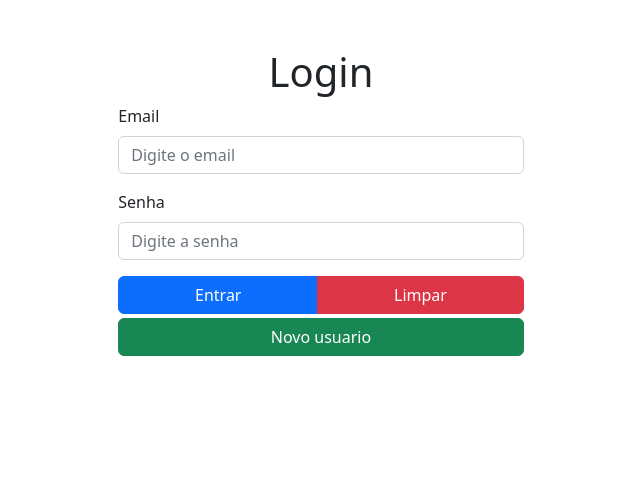
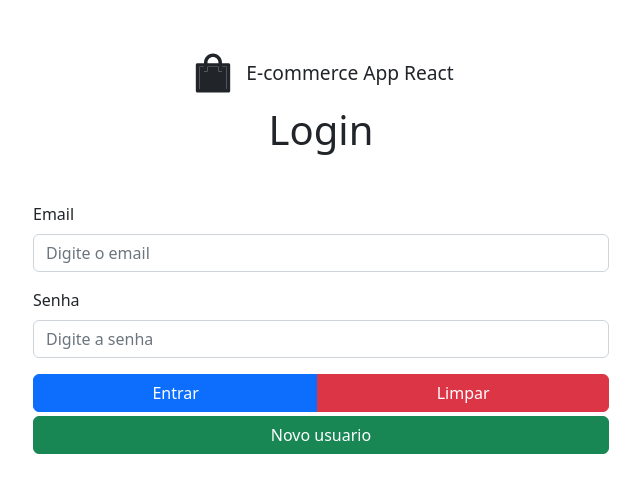
Before and after one commit to otaviohenrique1/ecommerce_app_react, a React (Create React App) app: page / in a window 1280 px wide. Shown: the top 492 px of the page, without its empty margins (319-959 px from the left). Built offline with nearby package versions, Linux system fonts and the light colour scheme.

Commit message:
commit 5

```diff
--- a/src/pages/Login.tsx
+++ b/src/pages/Login.tsx
@@ -3,6 +3,8 @@ import { Container, Row, Col, Form, Button, ButtonGroup } from 'react-bootstrap'
 import * as yup from "yup";
 import { FormikHelpers, useFormik } from "formik";
 import { Link, useNavigate } from "react-router-dom";
+import { AiTwotoneShopping } from "react-icons/ai";
+import styled from "styled-components";
 
 const validationSchema = yup.object({
   email: yup
@@ -72,9 +74,13 @@ export default function Login() {
       className="d-flex justify-content-center pt-5"
       fluid
     >
-      <Row>
+      <RowStyled>
+        <Col xs={12} className="d-flex justify-content-center align-items-center mb-2">
+          <AiTwotoneShopping size={50} />
+          <LogoName className="text-center mb-0 ms-2">E-commerce App React</LogoName>
+        </Col>
         <Col xs={12}>
-          <h1 className="text-center">Login</h1>
+          <h1 className="text-center mb-5">Login</h1>
         </Col>
         <Col xs={12}>
           <Form onSubmit={formik.handleSubmit}>
@@ -117,7 +123,15 @@ export default function Login() {
             >Novo usuario</Link>
           </Form>
         </Col>
-      </Row>
+      </RowStyled>
     </Container>
   )
 }
+
+const LogoName = styled.p`
+  font-size: larger;
+`;
+
+const RowStyled = styled(Row)`
+  max-width: 600px;
+`;
--- a/src/pages/NovoUsuario.tsx
+++ b/src/pages/NovoUsuario.tsx
@@ -260,12 +260,12 @@ export default function NovoUsuario() {
 
   return (
     <Container
-      className="d-flex justify-content-center pt-5"
+      className="d-flex justify-content-center pt-5 pb-5"
       fluid
     >
       <Row>
         <Col xs={12}>
-          <h1 className="text-center">Novo Usuario</h1>
+          <h1 className="text-center mb-5">Novo Usuario</h1>
         </Col>
         <Col xs={12}>
           <Form onSubmit={formik.handleSubmit}>
```
